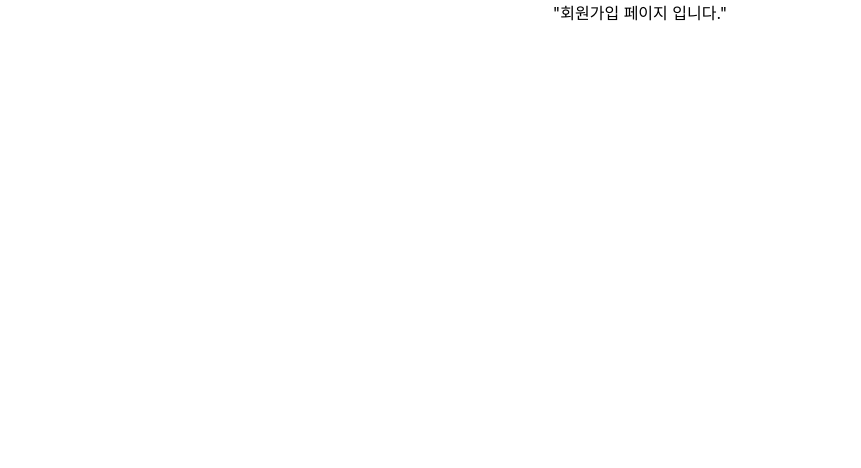
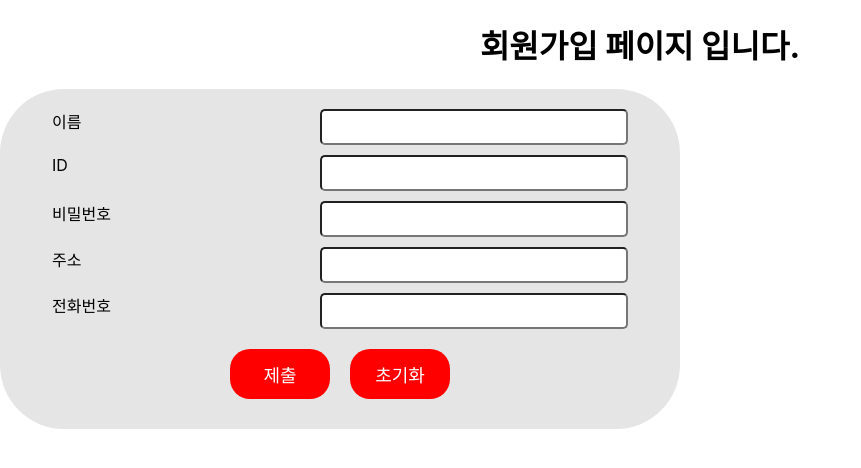
Before and after one commit to modulersYJ/AAHG-front-react, a React (Create React App) app in the folder modulers-react/: page /sign-up in a window 1280 px wide. Shown: the top 468 px of the page, without its empty margins (0-861 px from the left). Built offline with nearby package versions, Linux system fonts and the light colour scheme.

Commit message:
feat : 회원가입

```diff
--- a/modulers-react/package.json
+++ b/modulers-react/package.json
@@ -10,6 +10,7 @@
     "react-dom": "^18.2.0",
     "react-router-dom": "^6.9.0",
     "react-scripts": "5.0.1",
+    "styled-components": "^5.3.9",
     "web-vitals": "^2.1.4"
   },
   "scripts": {
--- a/modulers-react/src/page/Home.tsx
+++ b/modulers-react/src/page/Home.tsx
@@ -1,7 +1,28 @@
 import React from "react";
+import { Link } from "react-router-dom";
+import styled from "styled-components";
 
 const Home = ({}): JSX.Element => {
-  return <div>홈 입니다.</div>;
+  return (
+    <>
+      <div>홈 입니다.</div>
+      <Link to={"/sign-up"}>
+        <Button>회원가입</Button>
+      </Link>
+    </>
+  );
 };
 
+const Button = styled.button`
+  background-color: red;
+  width: 100px;
+  height: 50px;
+  font-size: large;
+  border-radius: 20px;
+  border: 0px;
+  color: white;
+  margin: 10px;
+  padding: 10px;
+`;
+
 export default Home;
--- a/modulers-react/src/page/SignUp.tsx
+++ b/modulers-react/src/page/SignUp.tsx
@@ -1,7 +1,89 @@
-import React from "react";
+import React, { useEffect, useState } from "react";
+import styled from "styled-components";
 
 const SignUp = ({}): JSX.Element => {
-  return <div>"회원가입 페이지 입니다."</div>;
+  const [userData, setUserData] = useState({});
+
+  const handleChange = (e): void => {
+    setUserData({ ...userData, [e.target.name]: e.target.value });
+  };
+
+  // useEffect(() => console.log(userData), [userData]);///
+
+  return (
+    <>
+      <h1>회원가입 페이지 입니다.</h1>
+      {/* <RoundDiv> */}
+      <Form method="POST" action="www.youtube.com">
+        <InputDiv>
+          <label htmlFor="name">이름</label>
+          <InputBox onChange={handleChange} type="text" name="name" />
+        </InputDiv>
+        <InputDiv>
+          <label htmlFor="id"> ID</label>
+          <InputBox onChange={handleChange} type="text" name="id" />
+        </InputDiv>
+        <InputDiv>
+          <label htmlFor="password"> 비밀번호</label>
+          <InputBox onChange={handleChange} type="password" name="password" />
+        </InputDiv>
+        <InputDiv>
+          <label htmlFor="address"> 주소</label>
+          <InputBox onChange={handleChange} type="text" name="address" />
+        </InputDiv>
+        <InputDiv>
+          <label htmlFor="tel">전화번호</label>
+          <InputBox
+            onChange={handleChange}
+            type="tel"
+            name="tel"
+            pattern="\d{3}-\d{4}-\d{4}"
+            required
+          />
+        </InputDiv>
+        <div>
+          <SubmitButton type={"submit"} value="제출" />
+          <SubmitButton type={"reset"} value="초기화" />
+        </div>
+      </Form>
+    </>
+  );
 };
 
+const Form = styled.form`
+  display: flex;
+  align-items: center;
+  flex-direction: column;
+  width: 50vw;
+  padding: 20px;
+  background-color: rgba(0, 0, 0, 0.1);
+  border-radius: 5vw;
+`;
+
+const InputBox = styled.input`
+  width: 300px;
+  height: 30px;
+  border-radius: 5px;
+  margin-bottom: 10px;
+`;
+
+const SubmitButton = styled.input`
+  background-color: red;
+  color: white;
+  width: 100px;
+  height: 50px;
+  font-size: large;
+  border-radius: 20px;
+  border: 0px;
+  margin: 10px;
+  padding: 10px;
+`;
+
+const InputDiv = styled.div`
+  display: flex;
+  flex-direction: row;
+  width: 90%;
+  justify-content: space-between;
+`;
+
 export default SignUp;
```
Also changed, not shown: 1 other file (tests, documents, lock files or other folders).
